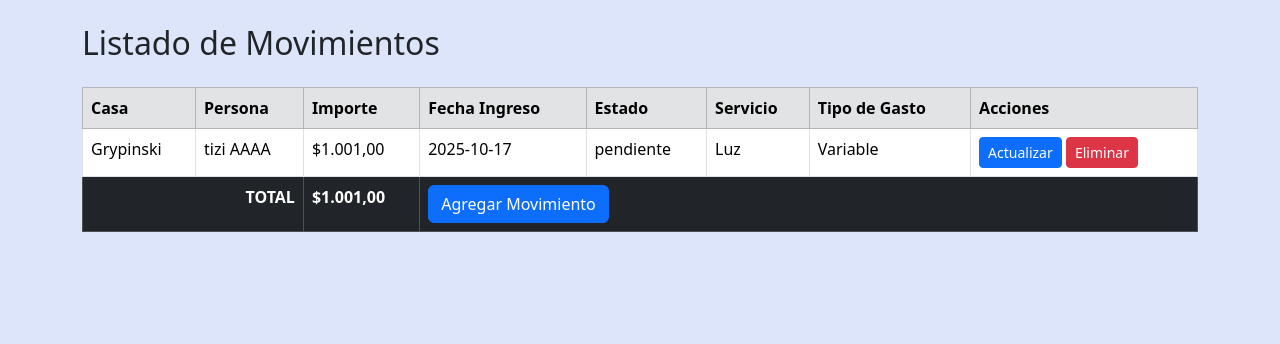
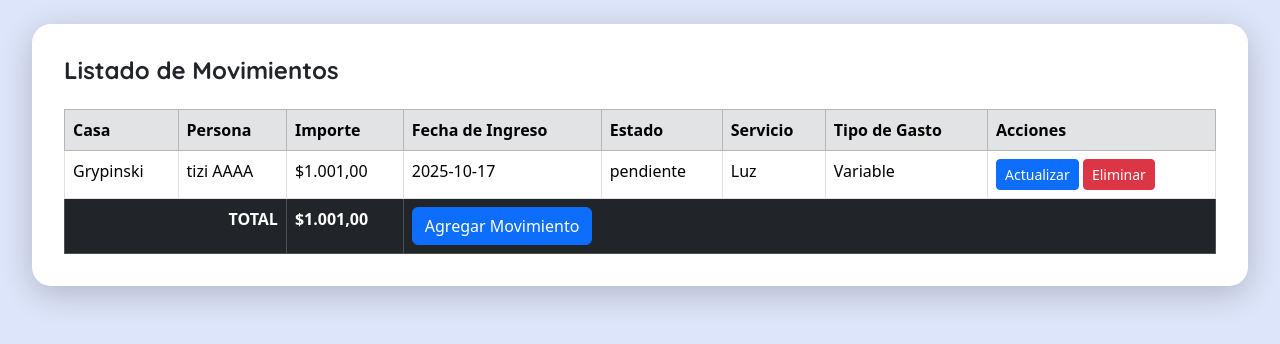
Before and after one commit to Midulio/FamilyCalc, a PHP site: page /views/movimientos/index_movimientos.php in a window 1280 px wide. Shown: the part 62-406 px from the top of the page. Run offline with PHP 8.4, Linux system fonts and the light colour scheme; data comes from the database, SQL or seed files in the repository.

Commit message:
Add files via upload

```diff
--- a/views/movimientos/gastos.css
+++ b/views/movimientos/gastos.css
@@ -187,6 +187,22 @@ nav{
     margin-top: 5dvh;
 }
 
+h2{
+    font-size: 3dvh;
+    display: inline-block;
+    font-family: "Quicksand";
+    font-weight: bold;
+}
+
+.tables-container{
+    background-color: white;
+    border-radius: .5cm;
+    padding: 2rem;
+    align-content: center;
+    overflow-x: hidden;
+    box-shadow: 0 8px 32px 0 rgba(0, 0, 0, 0.199);
+    width: 95%;
+}
 
 .gastoTotal{
     background-color: var(--gastos-fondo);
@@ -312,13 +328,9 @@ section{
 }
 
 
-.tabla{
-    height: 30%;
-    display: flex;
-    justify-content: space-around;
+.table{
     align-items: center;
-    border-bottom: 1px dotted rgba(0, 0, 0, 0.322);
-    margin: 0 1rem;
+    margin: 0;
 }
 
 .tablaTitulo p{
@@ -402,6 +414,10 @@ section{
 
     .listaGastos{
         height: 20rem;
+    }
+
+    .tables-container{
+    padding: 1rem;
     }
 }
 @media screen and (min-width:650px) and (max-width:1279px) {
--- a/views/movimientos/index_movimientos.php
+++ b/views/movimientos/index_movimientos.php
@@ -62,18 +62,18 @@ include ("../../conexion.php");
         </div>
     </nav>
 
-    <div class="container mt-4">
-        <h2 class="mb-4">Listado de Movimientos</h3>
+    <div class="tables-container mt-4 mx-auto">
+        <h2 class="mb-4">Listado de Movimientos</h2>
 
         <table class="table table-hover table-bordered">
             <tr class="table-secondary">
-                <th>Casa</th>
+                <th class="d-none d-md-table-cell">Casa</th>
                 <th>Persona</th>
                 <th>Importe</th>
-                <th>Fecha Ingreso</th>
-                <th>Estado</th>
+                <th class="d-none d-md-table-cell">Fecha de Ingreso</th>
+                <th class="d-none d-md-table-cell">Estado</th>
                 <th>Servicio</th>
-                <th>Tipo de Gasto</th>
+                <th class="d-none d-md-table-cell">Tipo de Gasto</th>
                 <th>Acciones</th>
             </tr>
         <?php
@@ -98,13 +98,13 @@ include ("../../conexion.php");
                 $totalImporte += $r['importe']; // Suma el importe actual al total acumulado
         ?>
             <tr>
-                <td><?= $r['nombre_casa'] ?></td>
+                <td class="d-none d-md-table-cell"><?= $r['nombre_casa'] ?></td>
                 <td><?= $r['nombre_persona'] . " " . $r['apellido'] ?></td>
                 <td>$<?= number_format($r['importe'], 2, ',', '.') ?></td>
-                <td><?= $r['fecha_ingreso'] ?></td>
-                <td><?= $r['estados'] ?></td>
+                <td class="d-none d-md-table-cell"><?= $r['fecha_ingreso'] ?></td>
+                <td class="d-none d-md-table-cell"><?= $r['estados'] ?></td>
                 <td><?= $r['servicios'] ?></td>
-                <td><?= $r['tipo_de_gastos'] ?></td>
+                <td class="d-none d-md-table-cell"><?= $r['tipo_de_gastos'] ?></td>
                 <td>
                     <a href="update_movimiento.php?upd=<?= $r['id_movimiento'] ?>" class="btn btn-primary btn-sm">Actualizar</a>
                     <a href="eliminar_movimiento.php?id_movimiento=<?= $r['id_movimiento'] ?>" class="btn btn-danger btn-sm">Eliminar</a>
```
